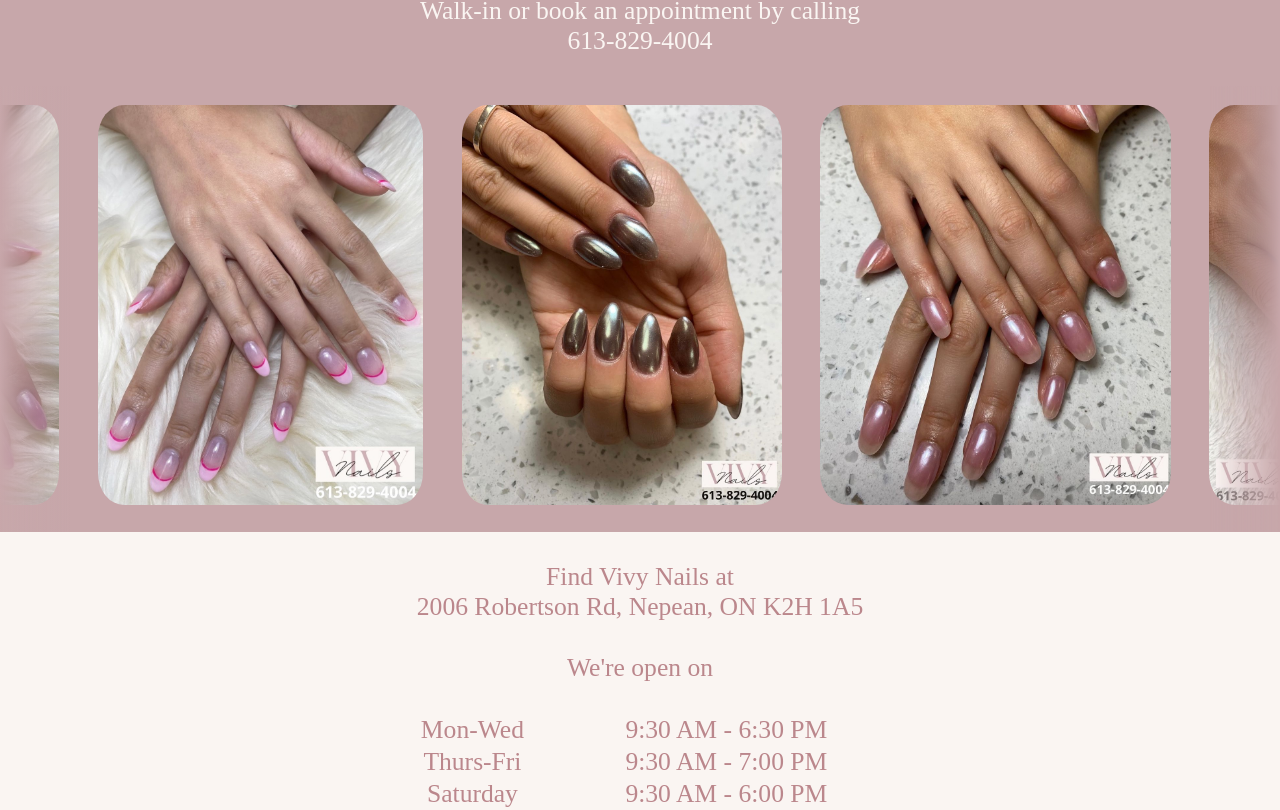
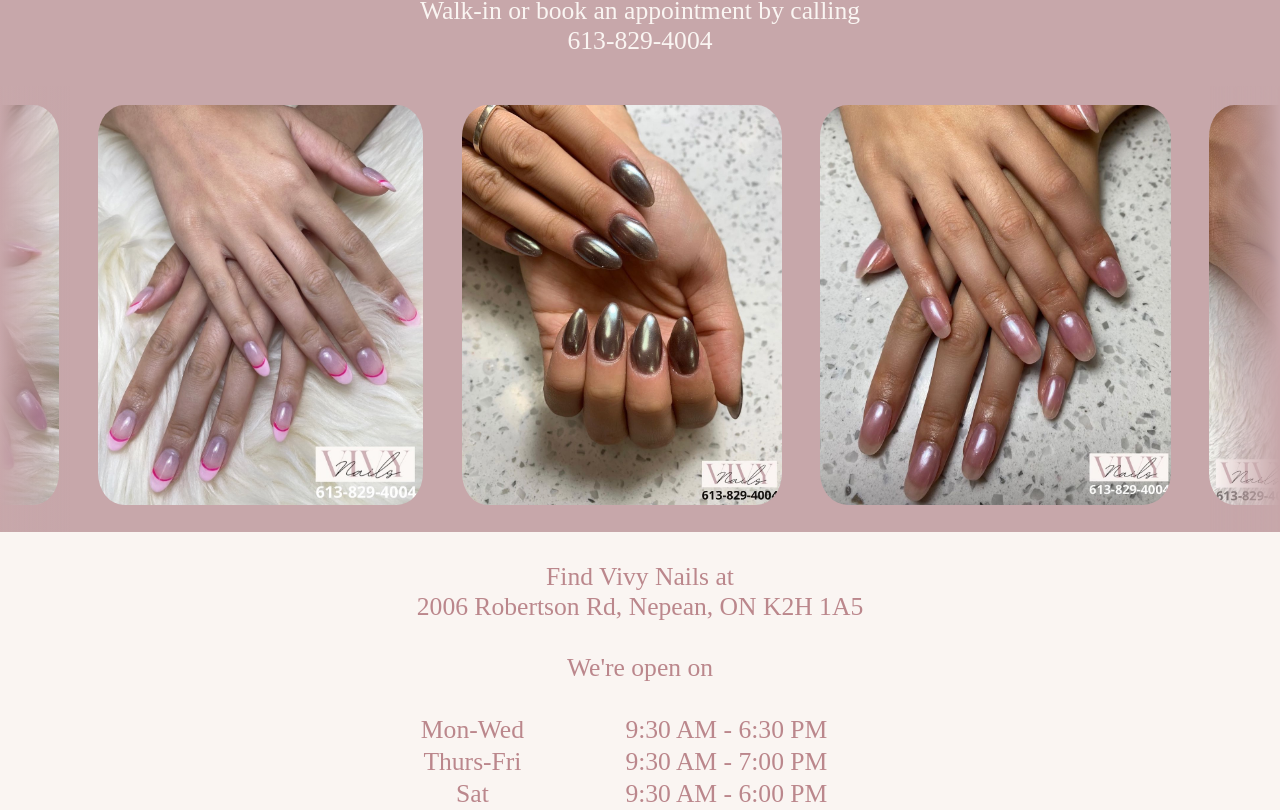
Before and after one commit to AquaShotRyan/vivy-nails-react, a React (Create React App) app in the folder vivy-nails/: page / in a window 1280 px wide. Shown: the part 297-1107 px from the top of the page. Built offline with nearby package versions, Linux system fonts and the light colour scheme; the HTML template or start-up script is replaced by a standard one; a web font is replaced by a local one.

Commit message:
test for vercel

```diff
--- a/vivy-nails/src/pages/Home.js
+++ b/vivy-nails/src/pages/Home.js
@@ -10,7 +10,7 @@ export default function Home() {
   const hours = [
     {day: "Mon-Wed", hour: "9:30 AM - 6:30 PM"},
     {day: "Thurs-Fri", hour: "9:30 AM - 7:00 PM"},
-    {day: "Saturday", hour: "9:30 AM - 6:00 PM"}
+    {day: "Sat", hour: "9:30 AM - 6:00 PM"}
   ]
 
   // images to display
```
